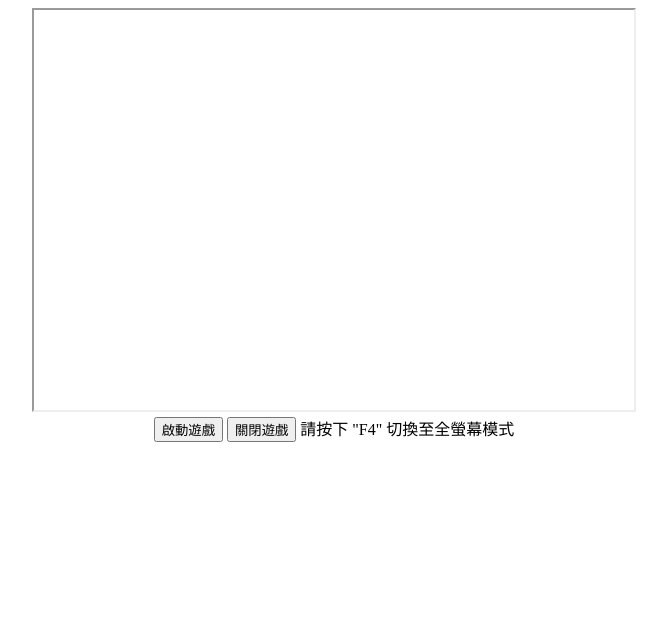
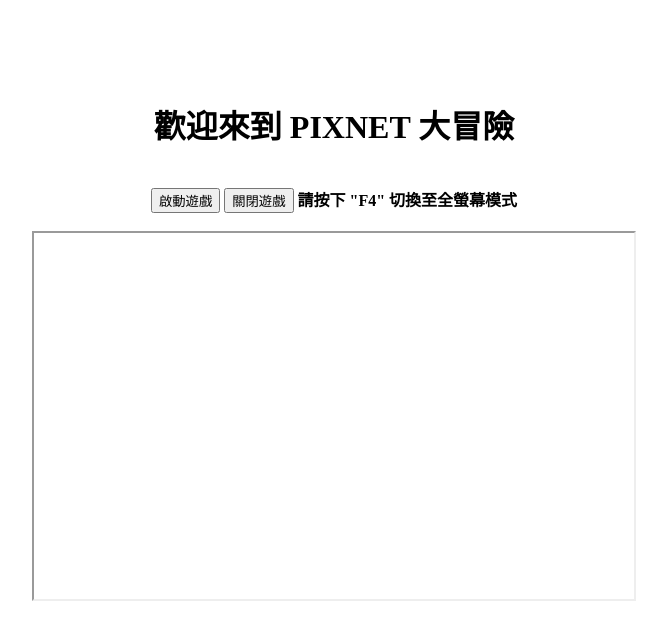
Before and after one commit to jwliunctu/PIXadventure, a plain HTML site: page index.html in a window 1280 px wide. Shown: the whole page, without its empty margins (306-973 px from the left). Drawn offline with Linux system fonts and the light colour scheme; files that its build step writes are made by us from their sources.

Commit message:
update homepage

```diff
--- a/index.html
+++ b/index.html
@@ -13,11 +13,15 @@
     <body style="background-color: white">
 
 <div align="center">
-<iframe id="gameFrame" allowfullscreen="true" scrolling="no" height="400" width="600" sandbox="allow-same-origin allow-scripts" src=""></iframe><br>
-<input onclick="gameFrame.src='./www/index.html'; gameFrame.focus();" type="button" value="啟動遊戲" /> <input onclick="gameFrame.src='';" type="button" value="關閉遊戲" /> 請按下 "F4" 切換至全螢幕模式
+<br>
+<br>
+<br>
+<br>
+<h1> 歡迎來到 PIXNET 大冒險 </h1><br>
+<B><input onclick="gameFrame.src='./www/index.html'; gameFrame.focus();" type="button" value="啟動遊戲" /> <input onclick="gameFrame.src='';" type="button" value="關閉遊戲" /> 請按下 "F4" 切換至全螢幕模式</B><br><br>
+
+<iframe id="gameFrame" allowfullscreen="true" scrolling="no" height="366" width="600" sandbox="allow-same-origin allow-scripts" src=""></iframe><br>
 </div>
-
-
 
     </body>
 </html>
```
